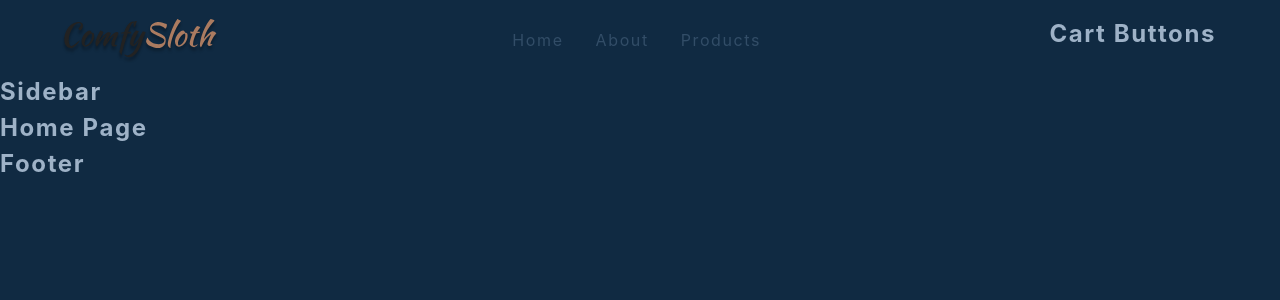
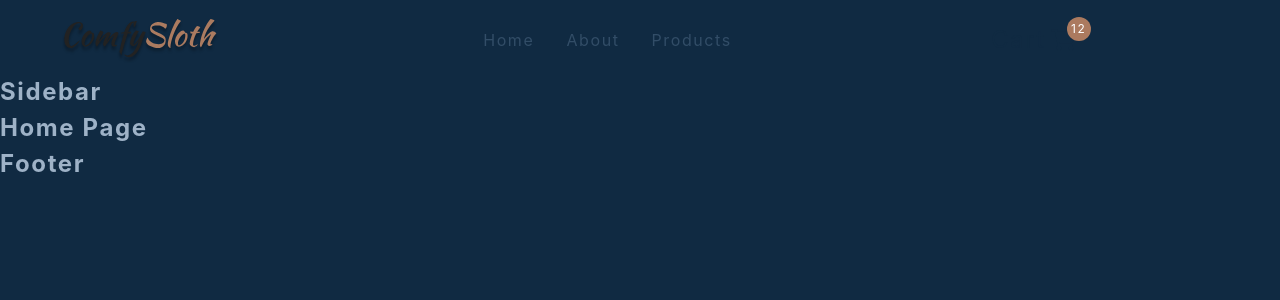
Before and after one commit to zgdino/e-commerce-store, a React (Create React App) app: page / in a window 1280 px wide. Shown: the top 300 px of the page. Built offline with nearby package versions, Linux system fonts and the light colour scheme.

Commit message:
Setup cart buttons

```diff
--- a/src/components/CartButtons.js
+++ b/src/components/CartButtons.js
@@ -7,7 +7,18 @@
 import { useUserContext } from '../context/user_context'
 
 const CartButtons = () => {
-  return <h4>cart buttons </h4>
+  // adding class to be screen responsive(hide/display)
+  return (
+    <Wrapper className='cart-btn-wrapper'>
+      <Link to='/cart' className='cart-btn'>
+        Cart
+        <span className='cart-container'>
+          <FaShoppingCart />
+          <span className='cart-value'>12</span>
+        </span>
+      </Link>
+    </Wrapper>
+  )
 }
 
 const Wrapper = styled.div`
```
